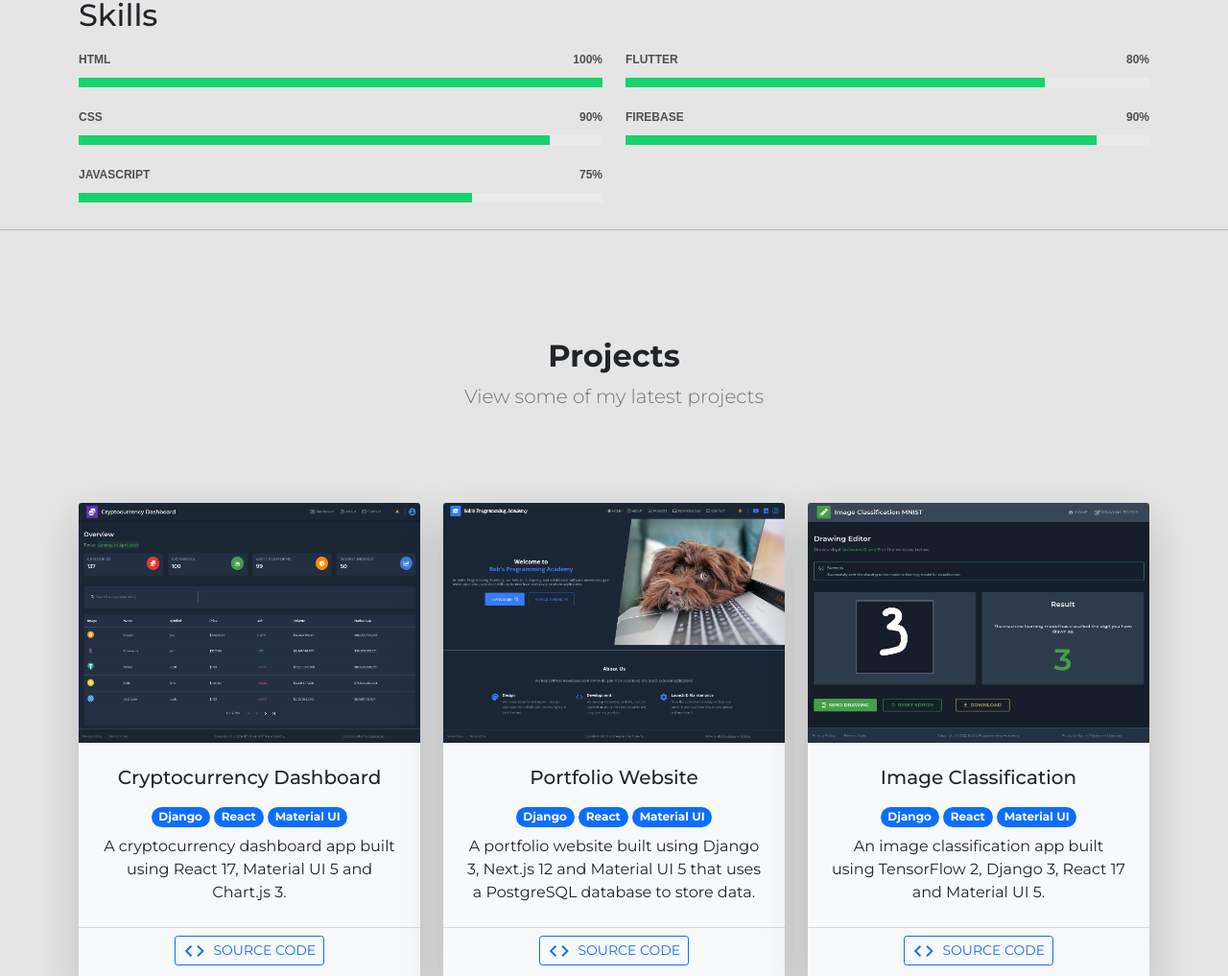
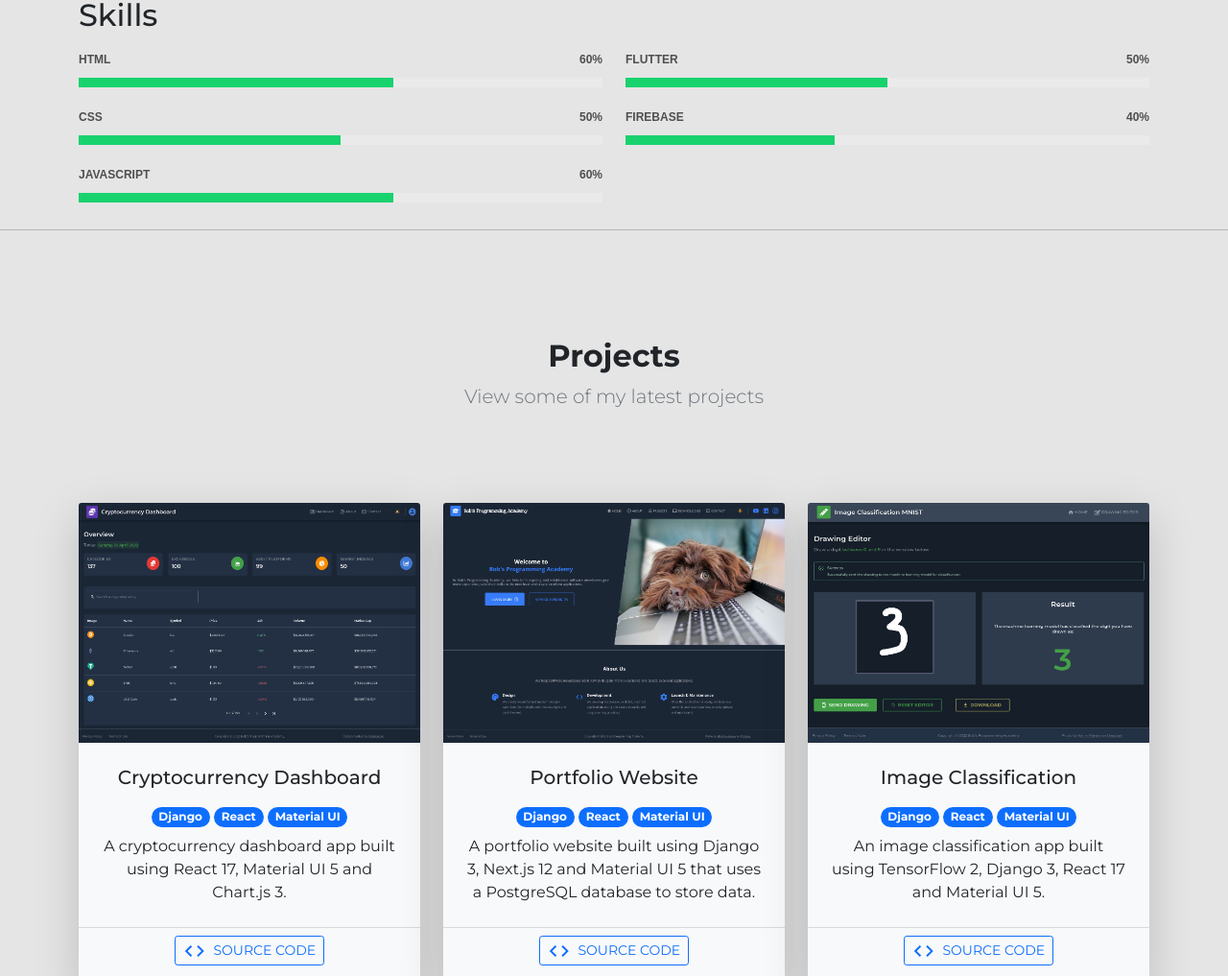
Before and after one commit to hemaka1999/HemakaPamodya, a plain HTML site: page index.html in a window 1280 px wide. Shown: the part 1147-2164 px from the top of the page at 96% size. Drawn offline with nearby package versions, Linux system fonts and the light colour scheme.

Commit message:
Second Commit

```diff
--- a/index.html
+++ b/index.html
@@ -203,23 +203,23 @@
         <div class="col-lg-6">
 
           <div class="progress">
-            <span class="skill">HTML <i class="val">100%</i></span>
+            <span class="skill">HTML <i class="val">60%</i></span>
             <div class="progress-bar-wrap">
-              <div class="progress-bar" role="progressbar" aria-valuenow="100" aria-valuemin="0" aria-valuemax="100"></div>
+              <div class="progress-bar" role="progressbar" aria-valuenow="60" aria-valuemin="0" aria-valuemax="100"></div>
             </div>
           </div>
 
           <div class="progress">
-            <span class="skill">CSS <i class="val">90%</i></span>
+            <span class="skill">CSS <i class="val">50%</i></span>
             <div class="progress-bar-wrap">
-              <div class="progress-bar" role="progressbar" aria-valuenow="90" aria-valuemin="0" aria-valuemax="100"></div>
+              <div class="progress-bar" role="progressbar" aria-valuenow="50" aria-valuemin="0" aria-valuemax="100"></div>
             </div>
           </div>
 
           <div class="progress">
-            <span class="skill">JavaScript <i class="val">75%</i></span>
+            <span class="skill">JavaScript <i class="val">60%</i></span>
             <div class="progress-bar-wrap">
-              <div class="progress-bar" role="progressbar" aria-valuenow="75" aria-valuemin="0" aria-valuemax="100"></div>
+              <div class="progress-bar" role="progressbar" aria-valuenow="60" aria-valuemin="0" aria-valuemax="100"></div>
             </div>
           </div>
 
@@ -228,16 +228,16 @@
         <div class="col-lg-6">
 
           <div class="progress">
-            <span class="skill">Flutter <i class="val">80%</i></span>
+            <span class="skill">Flutter <i class="val">50%</i></span>
             <div class="progress-bar-wrap">
-              <div class="progress-bar" role="progressbar" aria-valuenow="80" aria-valuemin="0" aria-valuemax="100"></div>
+              <div class="progress-bar" role="progressbar" aria-valuenow="50" aria-valuemin="0" aria-valuemax="100"></div>
             </div>
           </div>
 
           <div class="progress">
-            <span class="skill">Firebase <i class="val">90%</i></span>
+            <span class="skill">Firebase <i class="val">40%</i></span>
             <div class="progress-bar-wrap">
-              <div class="progress-bar" role="progressbar" aria-valuenow="90" aria-valuemin="0" aria-valuemax="100"></div>
+              <div class="progress-bar" role="progressbar" aria-valuenow="40" aria-valuemin="0" aria-valuemax="100"></div>
             </div>
           </div>
 
```
Also changed, not shown: 1 other file.
